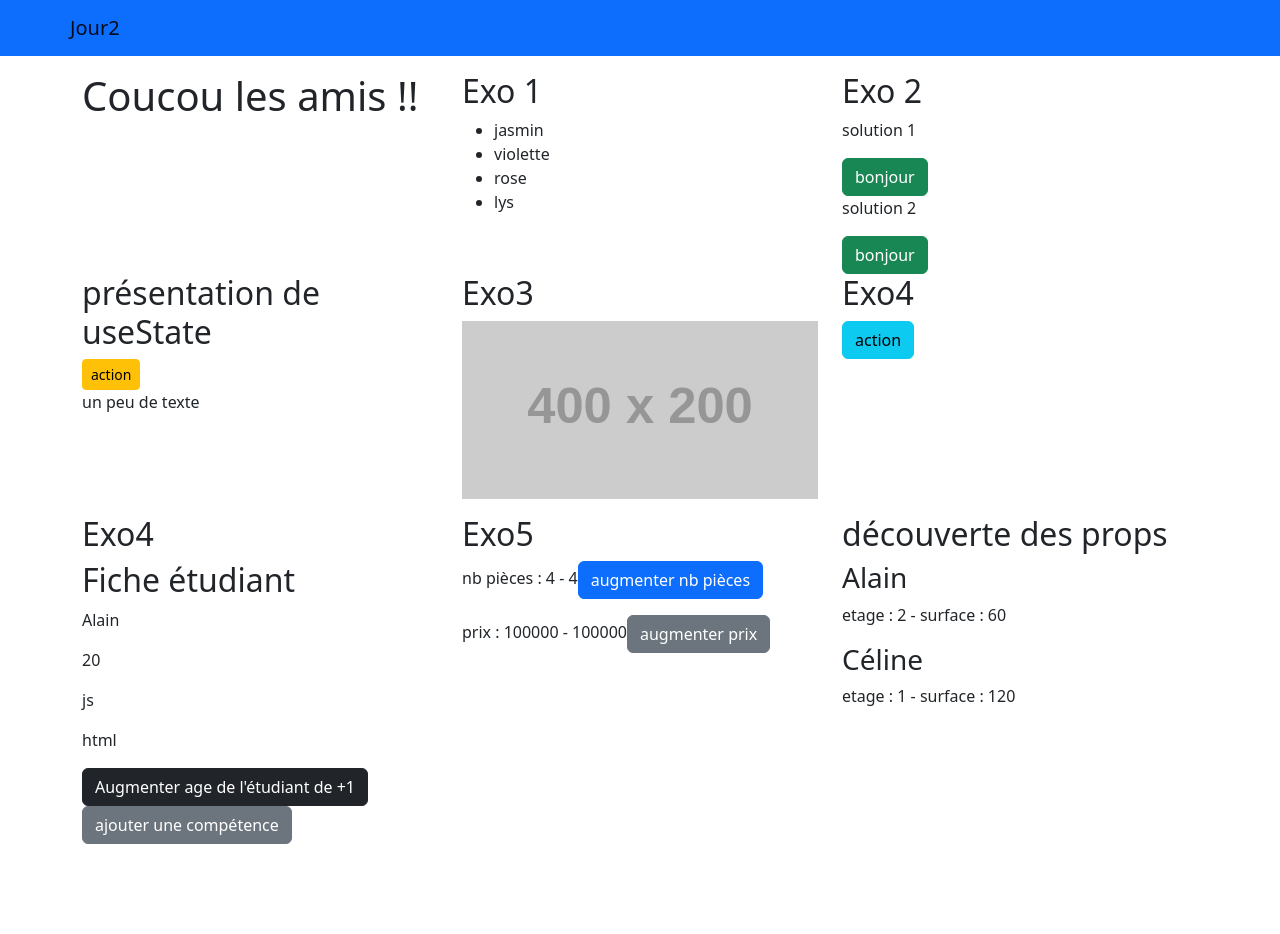
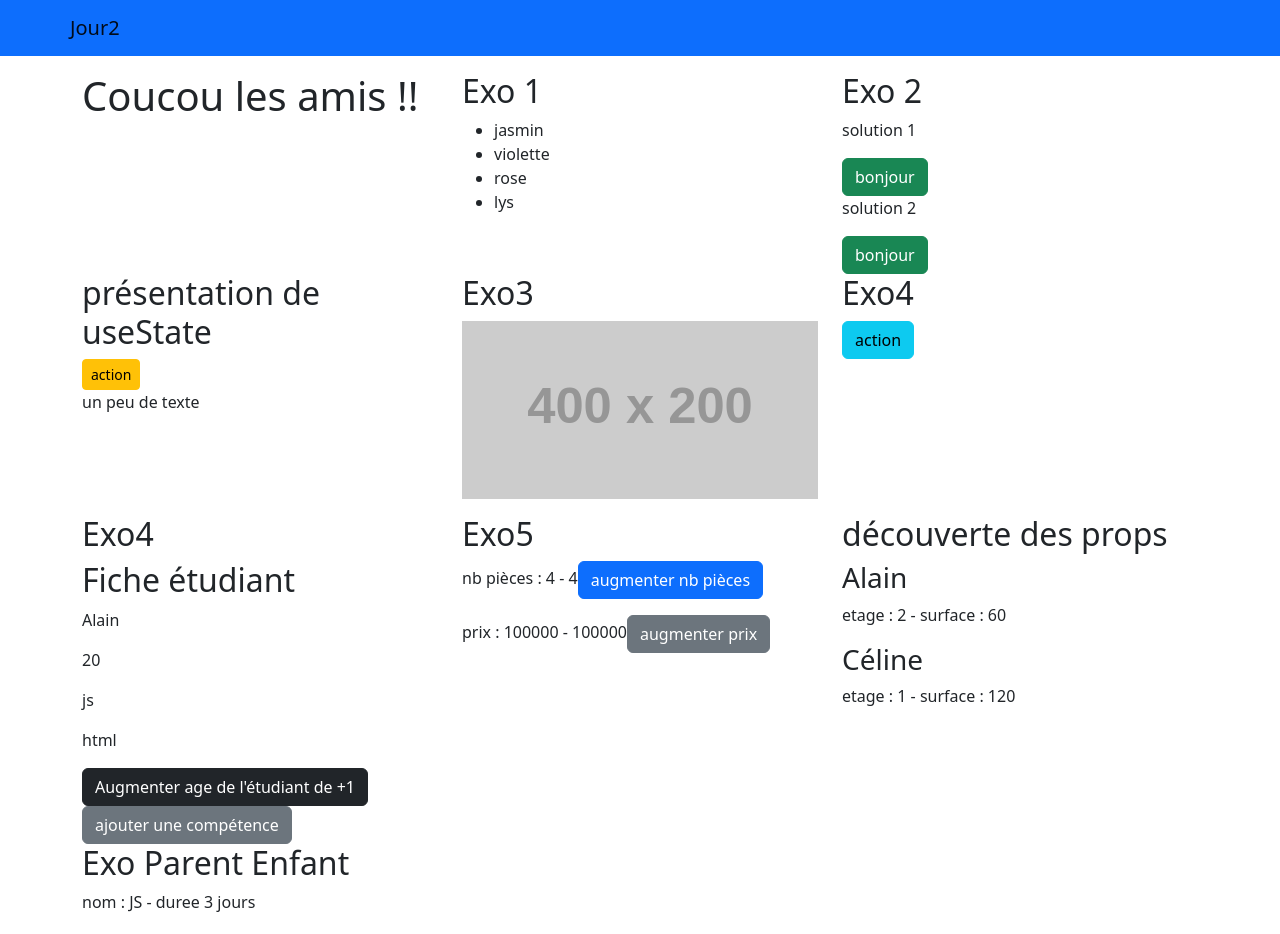
Before and after one commit to webdevproformation/react-greta-dec2022, a React (Vite) app in the folder 02-jour2/: page / in a window 1280 px wide. Shown: the top 934 px of the page. Before the commit the page ends 844 px from the top, so only its background shows below. Built offline with nearby package versions, Linux system fonts and the light colour scheme.

Commit message:
correction

```diff
--- a/02-jour2/src/App.jsx
+++ b/02-jour2/src/App.jsx
@@ -8,6 +8,7 @@ import Exo2 from "./composants/Exo2"
 import Exo3 from "./composants/Exo3"
 import Exo4 from "./composants/Exo4"
 import Exo5 from "./composants/Exo5"
+import Formation from "./composants/Formation"
 import Immeuble from "./composants/Immeuble"
 import Menu from "./composants/Menu"
 import Texte from "./composants/Texte"
@@ -53,6 +54,9 @@ function App() {
           <div className="col-4">
             <Immeuble />
           </div>
+          <div className="col-4">
+            <Formation />
+          </div>
         </section>
       </div>
     </>
--- /dev/null
+++ b/02-jour2/src/composants/Formation.jsx
@@ -0,0 +1,21 @@
+import { useState } from "react"
+import Matiere from "./Matiere";
+
+const Formation = () => {
+    const [ matieres ] = useState([
+        {id : 1 , nom : "JS" , duree : 3 , unite : "jours"},
+        {id : 2 , nom : "Node" , duree : 5 , unite : "jours"},
+        {id : 3 , nom : "React" , duree : 5 , unite : "semaines"},
+    ])
+
+    return (
+        <>
+            <h2>Exo Parent Enfant</h2>
+            {matieres.map(function(item, index){
+                return <Matiere key={index} matiere={item} />
+            })}
+        </>
+    );
+}
+
+export default Formation;
--- /dev/null
+++ b/02-jour2/src/composants/Matiere.jsx
@@ -0,0 +1,19 @@
+/*
+solution 1
+const Matiere = (props) => {
+    return ( <p>
+        nom : {props.matiere.nom} - duree {props.matiere.duree} {props.matiere.unite}
+    </p> );
+}
+
+export default Matiere; */
+
+
+// solution 2
+const Matiere = ({matiere}) => {
+    return ( <p>
+        nom : {matiere.nom} - duree {matiere.duree} {matiere.unite}
+    </p> );
+}
+
+export default Matiere;
```
